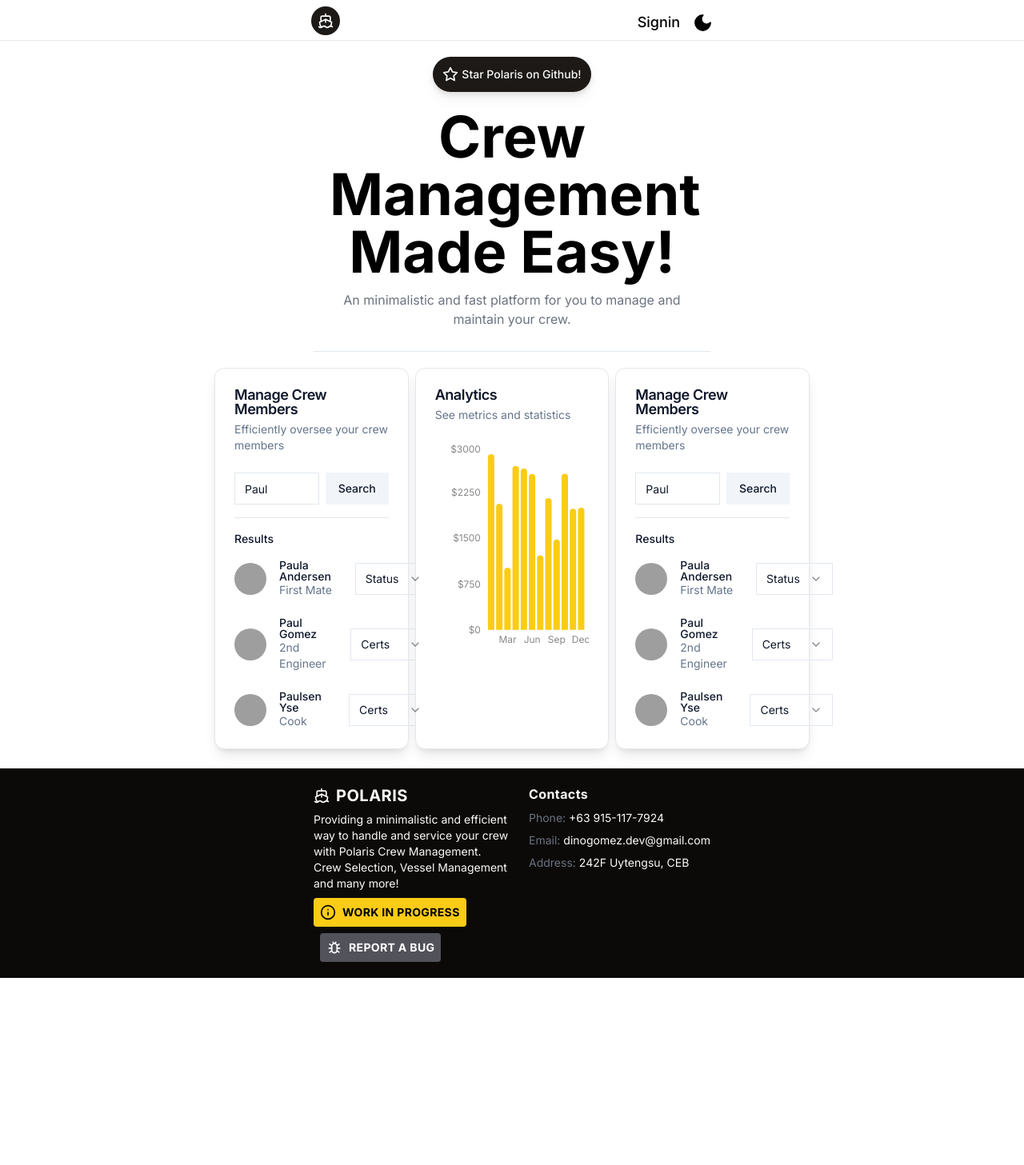
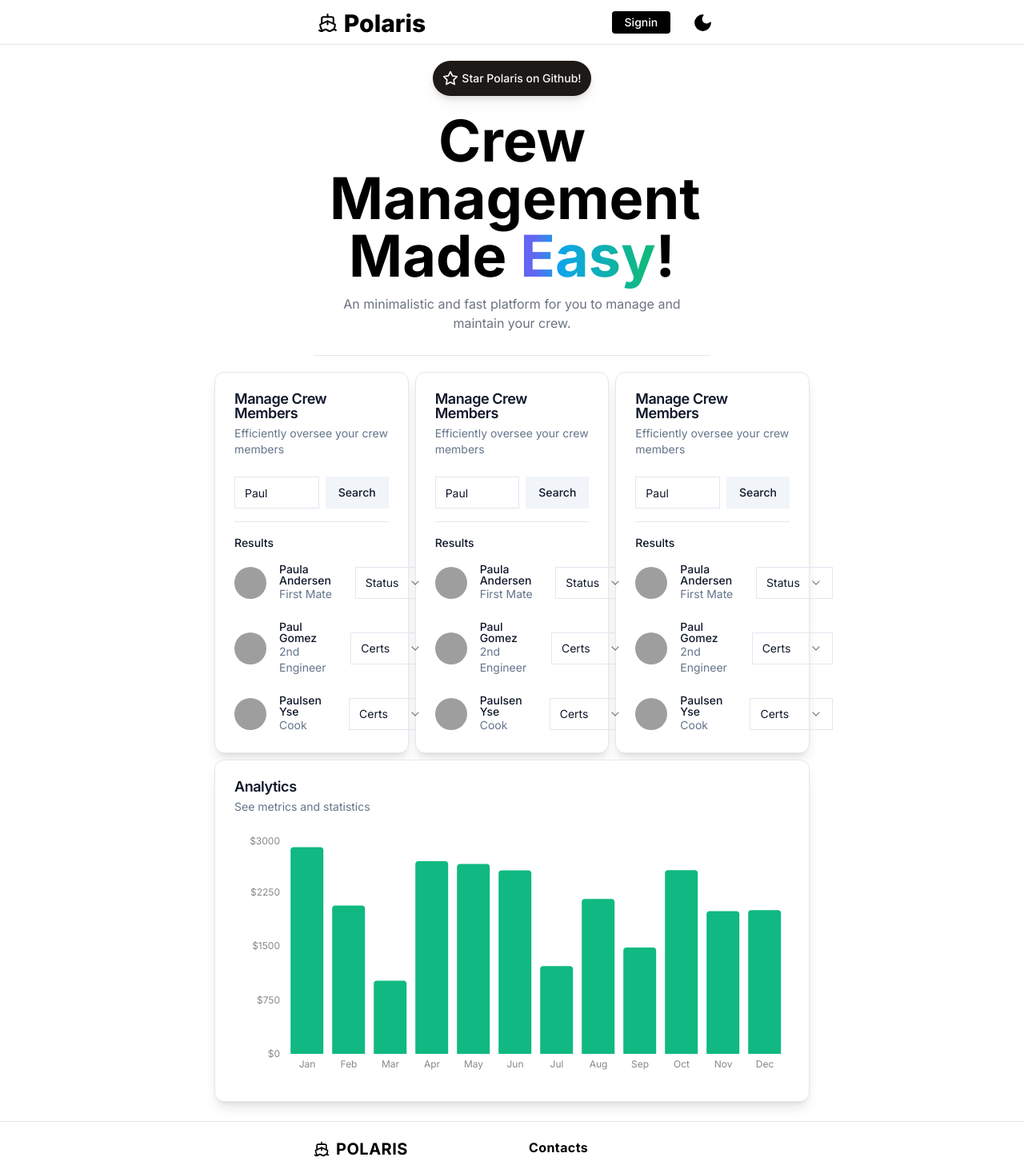
Before and after one commit to dinogomez/polaris-next, a Next.js app: page / in a window 1280 px wide. Shown: the top 1457 px of the page at 80% size. Before the commit the page ends 1223 px from the top, so only its background shows below. Built offline with nearby package versions, Linux system fonts and the light colour scheme; grey boxes are pictures that could not be loaded.

Commit message:
Revamped Theme

```diff
--- a/components/Footer.tsx
+++ b/components/Footer.tsx
@@ -3,7 +3,7 @@ import Link from "next/link";
 
 export function Footer() {
   return (
-    <div className="inset-x-0 bottom-0  w-screen mt-1 flex justify-center  p-5  gap-4 bg-stone-950 text-stone-50">
+    <div className="inset-x-0 bottom-0  w-screen mt-1 flex justify-center  p-5  gap-4 border-t dark:border-neutral-700 dark:bg-neutral-800">
       <div className="w-2/5 grid grid-cols-1 md:grid-cols-2 lg:grid-cols-2 ">
         <div className="">
           <div className="inline-flex items-center">
@@ -20,7 +20,7 @@ export function Footer() {
               Management and many more!
             </p>
 
-            <div className="inline-flex items-center p-2 rounded mt-2 bg-yellow-400 text-black">
+            <div className="inline-flex items-center p-2 rounded mt-2 bg-black text-white dark:bg-white dark:text-black">
               <Info size={20} className="" />
 
               <span className="ml-2 text-sm font-bold tracking-wide  uppercase">
--- a/components/HomeWidgetCardChart.tsx
+++ b/components/HomeWidgetCardChart.tsx
@@ -67,7 +67,7 @@ export function HomeWidgetChart() {
         <CardDescription>See metrics and statistics</CardDescription>
       </CardHeader>
       <CardContent>
-        <ResponsiveContainer className="m-0" height={270}>
+        <ResponsiveContainer className="m-0" height={310}>
           <BarChart data={data}>
             <XAxis
               dataKey="name"
@@ -83,7 +83,7 @@ export function HomeWidgetChart() {
               axisLine={false}
               tickFormatter={(value) => `$${value}`}
             />
-            <Bar dataKey="total" fill="#FACC15" radius={[4, 4, 0, 0]} />
+            <Bar dataKey="total" fill="#10B981" radius={[4, 4, 0, 0]} />
           </BarChart>
         </ResponsiveContainer>
       </CardContent>
--- a/components/Navbar.tsx
+++ b/components/Navbar.tsx
@@ -14,20 +14,23 @@ export function Navbar() {
         <div className="flex w-full md:w-2/5 justify-between">
           <Link href="/">
             <div className="inline-flex items-center">
-              <div className="p-2 rounded-full hover:bg-zinc-600 dark:hover:bg-zinc-600 bg-stone-900 dark:bg-stone-50">
+              <div className="p-2 rounded-full hover:bg-zinc-600 dark:hover:bg-zinc-600">
                 {" "}
                 <Ship
-                  size={20}
-                  className="stroke-white dark:stroke-stone-900 hover:dark:stroke-white"
+                  size={25}
+                  className="stroke-black  dark:stroke-stone-900 hover:dark:stroke-white"
                 />
               </div>
+              <span className="font-extrabold text-3xl">Polaris</span>
             </div>
           </Link>
 
-          <div className=" flex space-x-4 text-sm">
-            <Button className="p-0">
+          <div className=" flex space-x-3 text-sm">
+            <Button className="">
               <Link className="space-x-0 m-0" href="/login">
-                <div className="text-lg">Signin</div>
+                <div className="py-1 px-4 m-0 rounded  bg-black text-white dark:text-white dark:bg-white dark:hover:bg-zinc-600 hover:bg-zinc-600 dark:text-black  text-md">
+                  Signin
+                </div>
               </Link>
             </Button>
             <ThemeToggle />
--- a/src/app/page.tsx
+++ b/src/app/page.tsx
@@ -35,7 +35,11 @@ export default function Home() {
           <div>
             <span className="text-5xl md:text-7xl font-bold">
               Crew Management
-              <br /> Made Easy!
+              <br /> Made{" "}
+              <span className="text-transparent bg-clip-text bg-gradient-to-r from-indigo-500 from-10% via-sky-500 via-30% to-emerald-500 to-90%">
+                Easy
+              </span>
+              !
             </span>
           </div>
 
@@ -51,10 +55,13 @@ export default function Home() {
             <HomeWidgetUser />
           </div>
           <div>
-            <HomeWidgetChart />
+            <HomeWidgetUser />
           </div>
           <div>
             <HomeWidgetUser />
+          </div>
+          <div className="md:col-span-3">
+            <HomeWidgetChart />
           </div>
         </div>
       </div>
```
